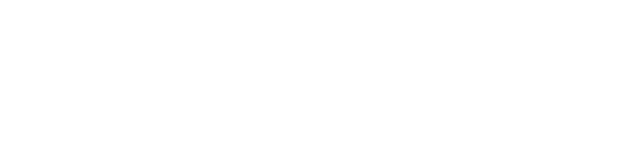
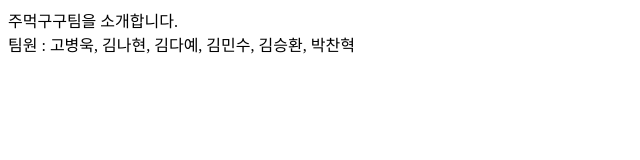
Before and after one commit to Software-Development-Practices/git-exercise, a plain HTML site: page src/index.html in a window 1280 px wide. Shown: the whole page, without its empty margins (0-640 px from the left). Drawn offline with Linux system fonts and the light colour scheme.

Commit message:
add section
팀소개 추가

```diff
--- a/src/index.html
+++ b/src/index.html
@@ -6,5 +6,10 @@
     <meta name="viewport" content="width=device-width, initial-scale=1.0" />
     <title>Document</title>
   </head>
-  <body></body>
+  <body>
+    <div class="section">
+    주먹구구팀을 소개합니다.<br>
+    팀원 : 고병욱, 김나현, 김다예, 김민수, 김승환, 박찬혁
+  </section>
+</body>
 </html>
```
